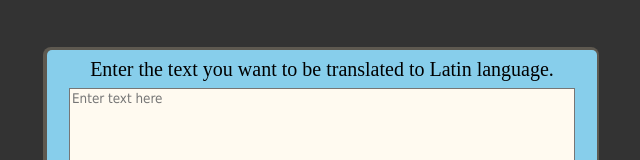
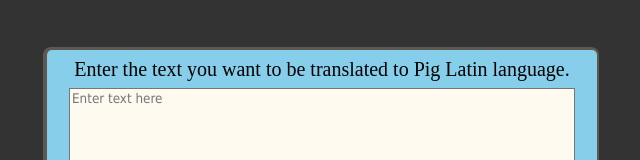
Before and after one commit to iscadeeye/pig-latin-translator-app, a plain HTML site: page index.html in a window 1280 px wide. Shown: the top 160 px of the page, without its empty margins (318-958 px from the left). Drawn offline with Linux system fonts and the light colour scheme.

Commit message:
changed the textarea label from Latin to pig latin

```diff
--- a/index.html
+++ b/index.html
@@ -23,7 +23,7 @@
   <body>
     <form>
       <label for="textarea"
-        >Enter the text you want to be translated to Latin language.</label
+        >Enter the text you want to be translated to Pig Latin language.</label
       >
       <textarea
         placeholder="Enter text here"
```
